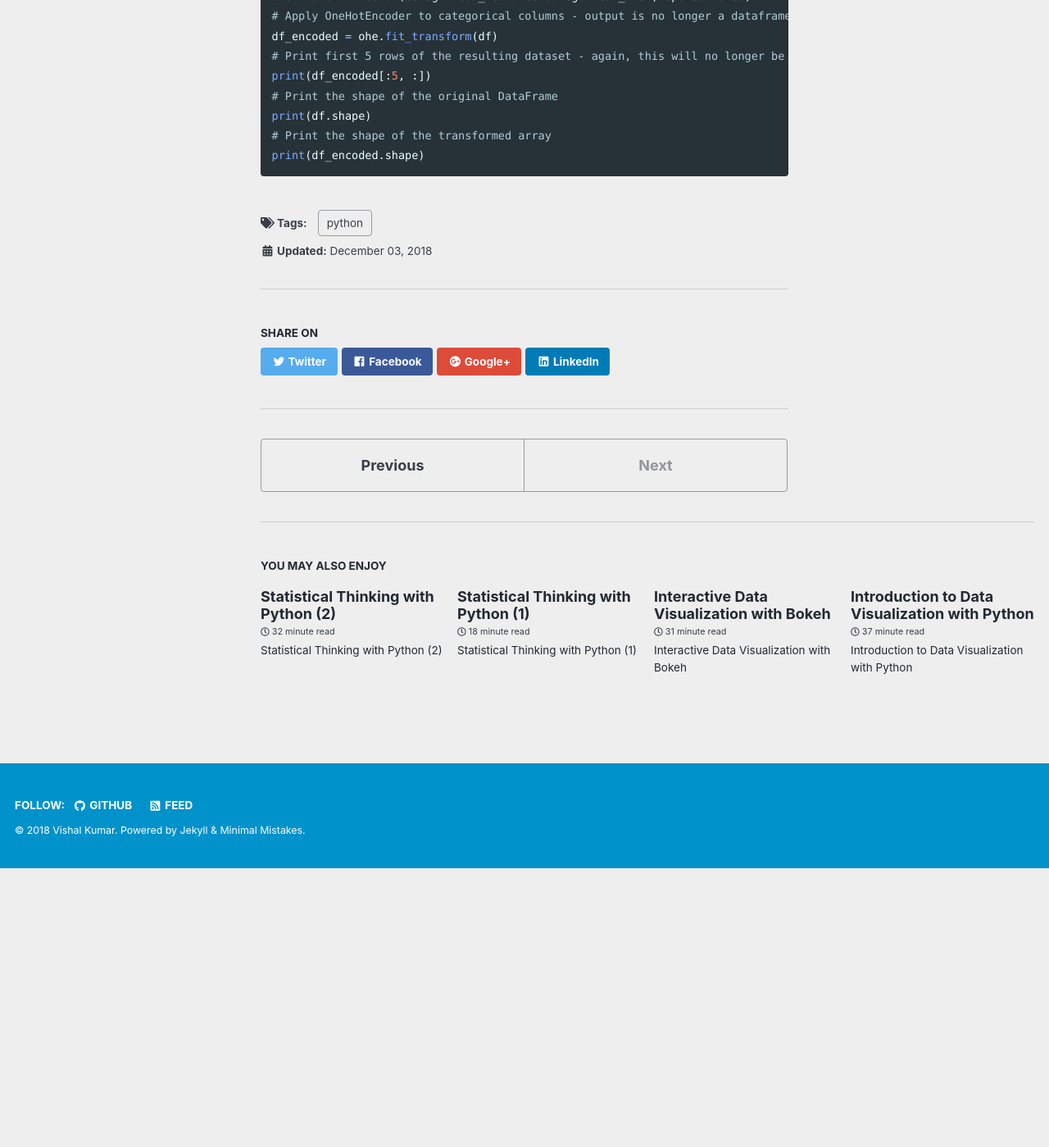
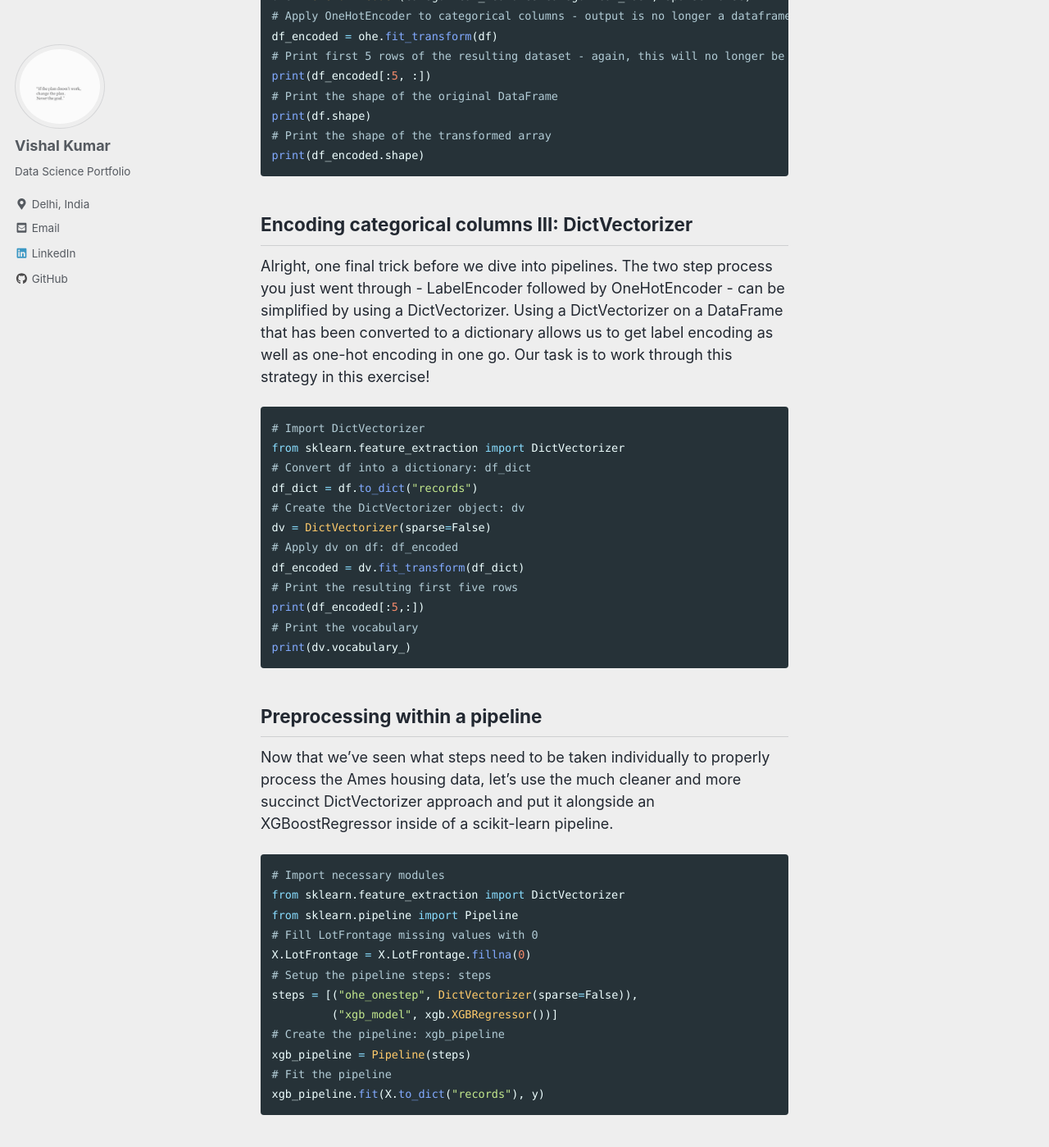
Before and after one commit to vishalmnemonic/vishalmnemonic.github.io, a Jekyll site: the page built from _posts/2018-12-03-DC16.md, in a window 1280 px wide and 1400 px high, scrolled down 13646 px. Shown: the whole window at 82% size. Built offline with Jekyll 4.4.1, drawn with Linux system fonts in a browser that asks for light colours; nearby versions of some CDN libraries; before the commit the page ends 14705 px from its top, so only the background shows below that; some of the changed text lies outside the part shown.

Commit message:
dc16 4.2

````diff
--- a/_posts/2018-12-03-DC16.md
+++ b/_posts/2018-12-03-DC16.md
@@ -406,3 +406,39 @@
 # Print the shape of the transformed array
 print(df_encoded.shape)
 ```
+
+## Encoding categorical columns III: DictVectorizer
+Alright, one final trick before we dive into pipelines. The two step process you just went through - LabelEncoder followed by OneHotEncoder - can be simplified by using a DictVectorizer. Using a DictVectorizer on a DataFrame that has been converted to a dictionary allows us to get label encoding as well as one-hot encoding in one go. Our task is to work through this strategy in this exercise!
+
+```python
+# Import DictVectorizer
+from sklearn.feature_extraction import DictVectorizer
+# Convert df into a dictionary: df_dict
+df_dict = df.to_dict("records")
+# Create the DictVectorizer object: dv
+dv = DictVectorizer(sparse=False)
+# Apply dv on df: df_encoded
+df_encoded = dv.fit_transform(df_dict)
+# Print the resulting first five rows
+print(df_encoded[:5,:])
+# Print the vocabulary
+print(dv.vocabulary_)
+```
+
+## Preprocessing within a pipeline
+Now that we've seen what steps need to be taken individually to properly process the Ames housing data, let's use the much cleaner and more succinct DictVectorizer approach and put it alongside an XGBoostRegressor inside of a scikit-learn pipeline.
+
+```python
+# Import necessary modules
+from sklearn.feature_extraction import DictVectorizer
+from sklearn.pipeline import Pipeline
+# Fill LotFrontage missing values with 0
+X.LotFrontage = X.LotFrontage.fillna(0)
+# Setup the pipeline steps: steps
+steps = [("ohe_onestep", DictVectorizer(sparse=False)),
+         ("xgb_model", xgb.XGBRegressor())]
+# Create the pipeline: xgb_pipeline
+xgb_pipeline = Pipeline(steps)
+# Fit the pipeline
+xgb_pipeline.fit(X.to_dict("records"), y)
+```
````
